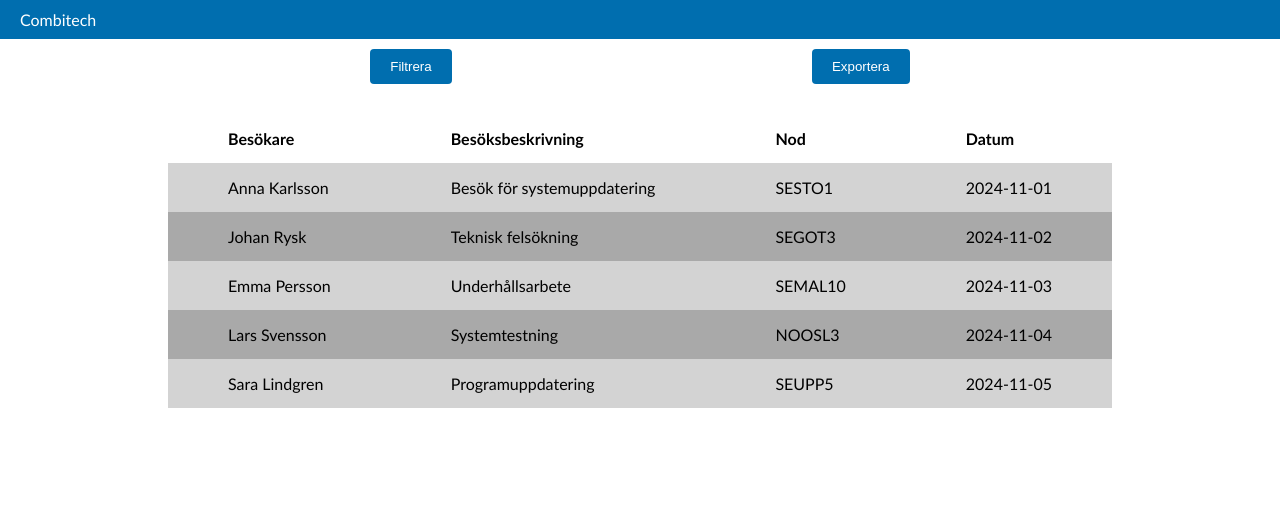
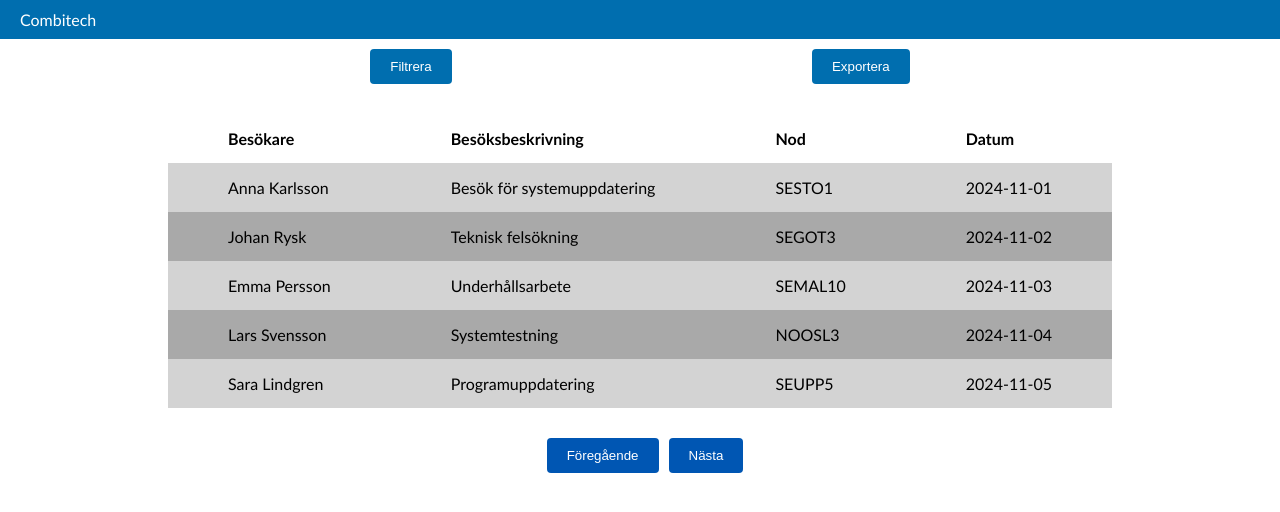
Before and after one commit to sebgro98/Visitation-logger, a React (Vite) app in the folder Frontend/Visitation-logger-frontend/: page /logs in a window 1280 px wide. Shown: the top 512 px of the page. Built offline with nearby package versions, Linux system fonts and the light colour scheme; no server answers; the HTML template or start-up script is replaced by a standard one.

Commit message:
Add pagination and filtering console messages to logs page

```diff
--- a/Frontend/Visitation-logger-frontend/src/pages/logsPage/index.jsx
+++ b/Frontend/Visitation-logger-frontend/src/pages/logsPage/index.jsx
@@ -70,10 +70,24 @@ const Logs = () => {
     link.click(); // Trigger the download
   };
 
+  const filter = () => {
+    console.log("Filter logs");
+
+  }
+
+  const previousLogPage = () => {
+    console.log("Previous log page");
+  };
+
+  const nextLogPage = () => {
+    console.log("Next log page");
+  };
+
+
   return (
     <div className="logsPage">
       <div className="logsPage-header">
-        <button className="logsPage-filter" type="button">
+        <button className="logsPage-filter" type="button" onClick={filter}>
           Filtrera
         </button>
         <button className="logsPage-export" onClick={exportToCSV}>
@@ -97,6 +111,14 @@ const Logs = () => {
           </tbody>
         </table>
       </div>
+      <div className="logsPage-footer">
+        <button className="logsPage-previous" onClick={previousLogPage}>
+          Föregående
+        </button>
+        <button className="logsPage-next" type="button" onClick={nextLogPage}>
+          Nästa
+        </button>
+      </div>
     </div>
   );
 };
--- a/Frontend/Visitation-logger-frontend/src/pages/logsPage/logsPage.css
+++ b/Frontend/Visitation-logger-frontend/src/pages/logsPage/logsPage.css
@@ -20,9 +20,27 @@
   padding: 10px;
 }
 
+.logsPage-footer{
+  display: flex;
+  justify-content: center;
+  margin-top: 20px;
+  padding: 10px;
+}
+
+.logsPage-previous,
+.logsPage-next {
+  background-color: #006eaf; /* Blue background */
+  color: #ffffff;            /* White text */
+  border: none;              /* Remove default border */
+  padding: 10px 20px;        /* Add padding for size */
+  margin-left: 10px;             /* Add margin for spacing */
+  border-radius: 4px;        /* Rounded corners */
+  cursor: pointer;           /* Pointer cursor on hover */
+}
+
 /* For the filter button */
 .logsPage-filter,
-.logsPage-export {
+.logsPage-export{
   background-color: #006eaf; /* Blue background */
   color: #ffffff;            /* White text */
   border: none;              /* Remove default border */
@@ -30,10 +48,10 @@
   border-radius: 4px;        /* Rounded corners */
   cursor: pointer;           /* Pointer cursor on hover */
 }
-
-/* Optional: Add hover effects for both buttons */
 .logsPage-filter:hover,
-.logsPage-export:hover {
+.logsPage-export:hover,
+.logsPage-previous,
+.logsPage-next {
   background-color: #0056b3; /* Darker blue on hover for filter */
   color: #ffffff;            /* Keep text white on hover */
   transition: background-color 0.3s ease; /* Smooth transition */
```
Also changed, not shown: 1 other file (tests, documents, lock files or other folders).
